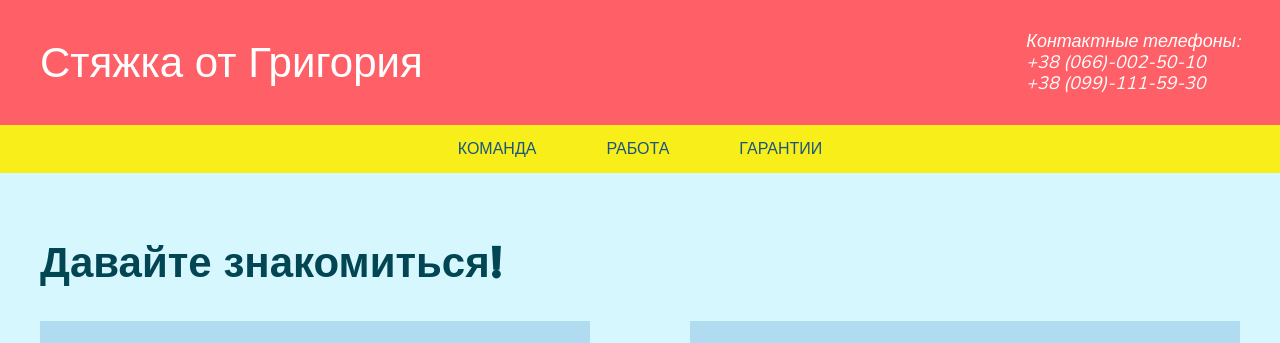
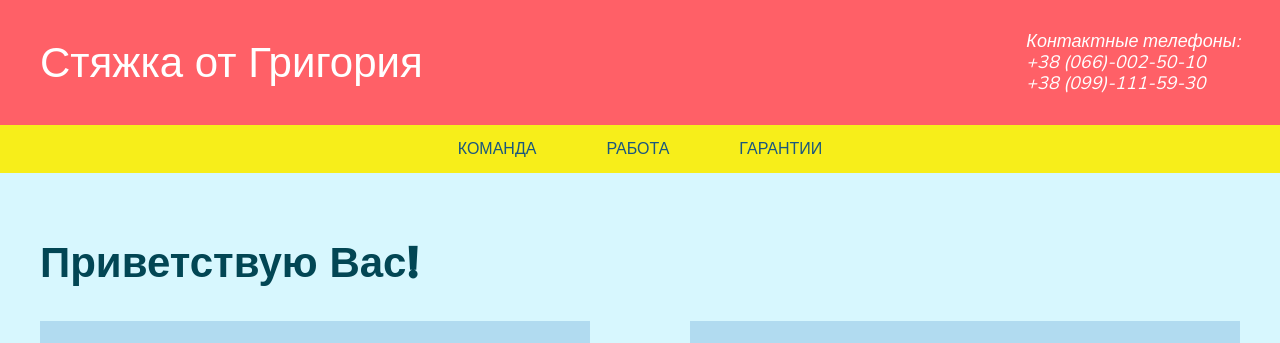
Before and after one commit to decrafts/crv, a plain HTML site: page index.html in a window 1280 px wide. Shown: the top 343 px of the page. Drawn offline with nearby package versions, Linux system fonts and the light colour scheme.

Commit message:
Update index.html

```diff
--- a/index.html
+++ b/index.html
@@ -275,7 +275,7 @@ h3 {
 <section class="content">
 <article class="post" id="team">
 <div class="container">
-<h2>Давайте знакомиться!</h2>
+<h2>Приветствую Вас!</h2>
 <div class="columns">
 <div class="item">
 <h4 class="item-title">Я, Григорий Викторович Белый</h4>
```
